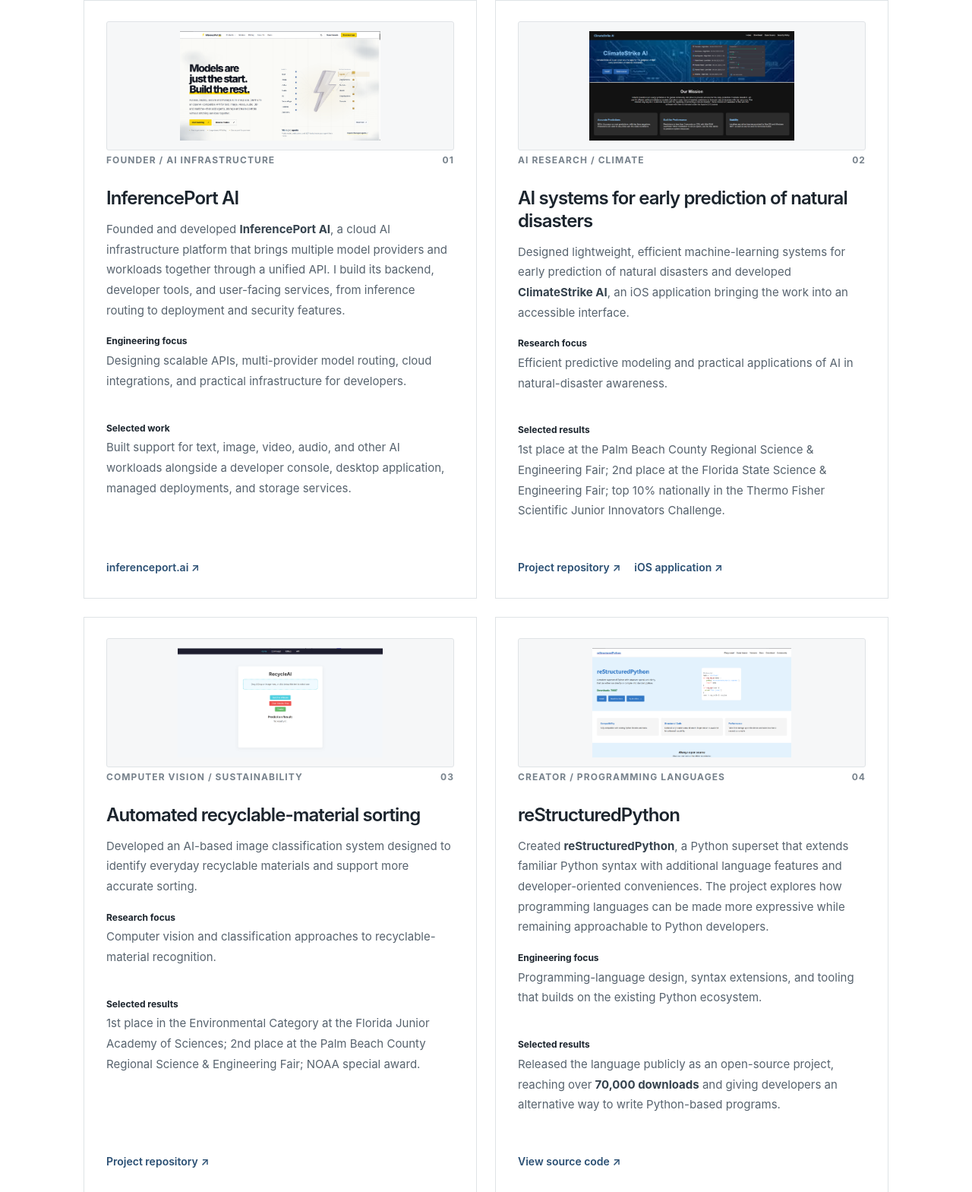
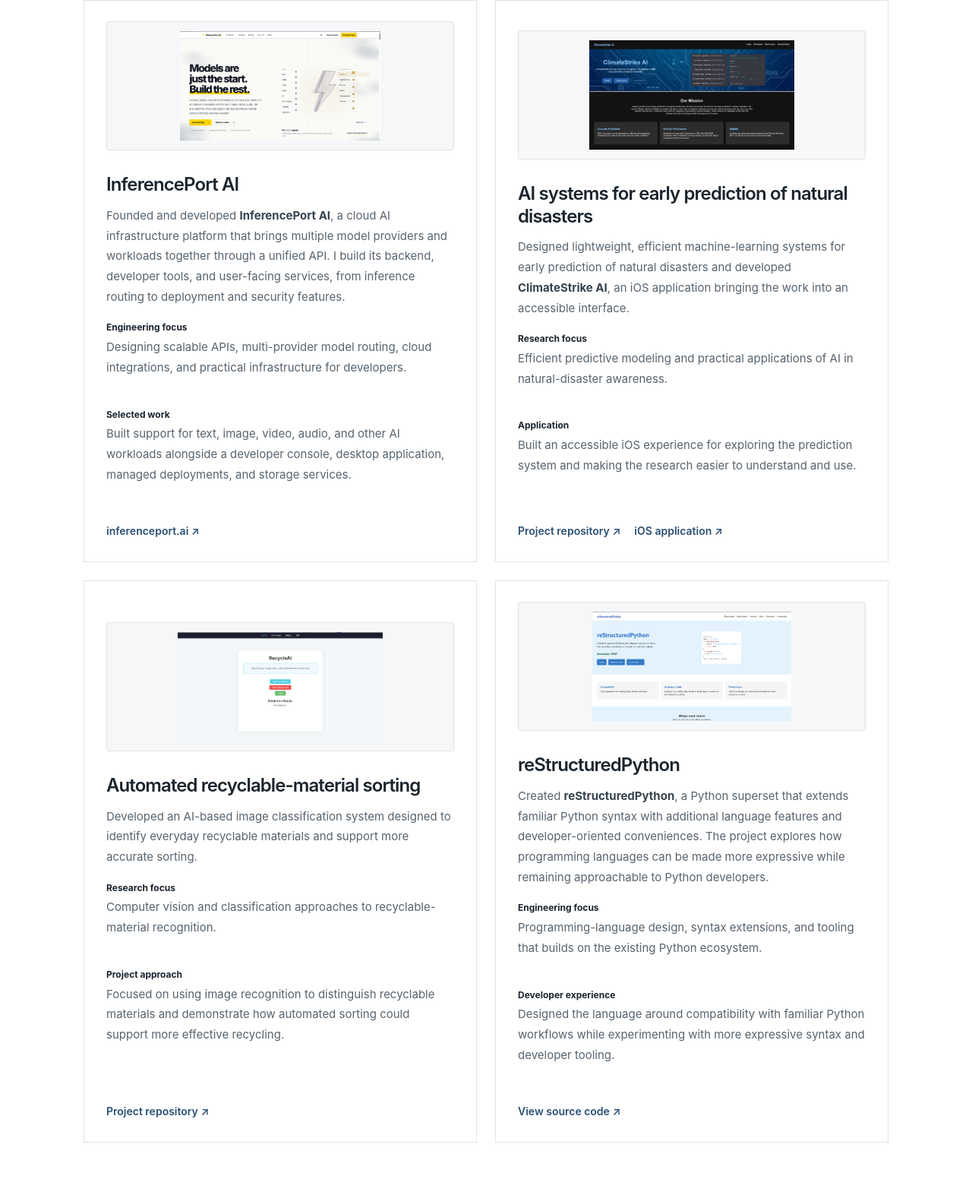
Before and after one commit to sharktide/rihaanmeher.com, a plain HTML site: page index.html in a window 1280 px wide. Shown: the part 849-2418 px from the top of the page at 76% size. Drawn offline with Linux system fonts and the light colour scheme; animation ran at ten frames a second.

Commit message:
Link project screenshots and replace awards repetition with project details

```diff
--- a/index.html
+++ b/index.html
@@ -77,7 +77,7 @@
 
       <div class="projects-grid">
         <article class="software-entry project-card">
-          <div class="project-card-media"><img src="Screenshot%202026-11-20%20142520.png" alt="InferencePort AI platform screenshot" loading="lazy" decoding="async"></div><div class="software-top"><span>FOUNDER / AI INFRASTRUCTURE</span><span>01</span></div>
+          <a class="project-card-media" href="https://inferenceport.ai" target="_blank" rel="noopener noreferrer" aria-label="Visit InferencePort AI website"><img src="Screenshot%202026-11-20%20142520.png" alt="InferencePort AI platform screenshot" loading="lazy" decoding="async"></a>
           <h3>InferencePort AI</h3>
           <p class="project-card-summary">Founded and developed <strong>InferencePort AI</strong>, a cloud AI infrastructure platform that brings multiple model providers and workloads together through a unified API. I build its backend, developer tools, and user-facing services, from inference routing to deployment and security features.</p>
           <div class="project-card-details">
@@ -86,31 +86,29 @@
           </div>
           <div class="project-card-links"><a href="https://inferenceport.ai" target="_blank" rel="noopener noreferrer">inferenceport.ai <span aria-hidden="true">↗</span></a></div></article>
         <article class="software-entry project-card">
-          <div class="project-card-media"><img src="Screenshot%202026-11-20%20142542.png" alt="ClimateStrike AI application screenshot" loading="lazy" decoding="async"></div>
-          <div class="software-top"><span>AI RESEARCH / CLIMATE</span><span>02</span></div>
+          <a class="project-card-media" href="https://climatestrikeai.vercel.app" target="_blank" rel="noopener noreferrer" aria-label="Visit ClimateStrike AI website"><img src="Screenshot%202026-11-20%20142542.png" alt="ClimateStrike AI application screenshot" loading="lazy" decoding="async"></a>
           <h3>AI systems for early prediction of natural disasters</h3>
           <p class="project-card-summary">Designed lightweight, efficient machine-learning systems for early prediction of natural disasters and developed <strong>ClimateStrike AI</strong>, an iOS application bringing the work into an accessible interface.</p>
           <div class="project-card-details"><div><h4>Research focus</h4><p>Efficient predictive modeling and practical applications of AI in natural-disaster awareness.</p></div>
-            <div><h4>Selected results</h4><p>1st place at the Palm Beach County Regional Science &amp; Engineering Fair; 2nd place at the Florida State Science &amp; Engineering Fair; top 10% nationally in the Thermo Fisher Scientific Junior Innovators Challenge.</p></div></div>
+            <div><h4>Application</h4><p>Built an accessible iOS experience for exploring the prediction system and making the research easier to understand and use.</p></div></div>
           <div class="project-card-links"><a href="https://github.com/sharktide/ClimateStrike-App" target="_blank" rel="noopener noreferrer">Project repository <span aria-hidden="true">↗</span></a>
             <a href="https://apps.apple.com/us/app/climatestrike-ai/id6755887336" target="_blank" rel="noopener noreferrer">iOS application <span aria-hidden="true">↗</span></a></div>
         </article>
         <article class="software-entry project-card">
-          <div class="project-card-media"><img src="Screenshot%202026-11-20%20142555.png" alt="RecycleSmart research screenshot" loading="lazy" decoding="async"></div>
-          <div class="software-top"><span>COMPUTER VISION / SUSTAINABILITY</span><span>03</span></div>
+          <a class="project-card-media" href="https://recyclesmart.vercel.app" target="_blank" rel="noopener noreferrer" aria-label="Visit RecycleSmart website"><img src="Screenshot%202026-11-20%20142555.png" alt="RecycleSmart research screenshot" loading="lazy" decoding="async"></a>
           <h3>Automated recyclable-material sorting</h3>
           <p class="project-card-summary">Developed an AI-based image classification system designed to identify everyday recyclable materials and support more accurate sorting.</p>
           <div class="project-card-details"><div><h4>Research focus</h4><p>Computer vision and classification approaches to recyclable-material recognition.</p></div>
-            <div><h4>Selected results</h4><p>1st place in the Environmental Category at the Florida Junior Academy of Sciences; 2nd place at the Palm Beach County Regional Science &amp; Engineering Fair; NOAA special award.</p></div></div>
+            <div><h4>Project approach</h4><p>Focused on using image recognition to distinguish recyclable materials and demonstrate how automated sorting could support more effective recycling.</p></div></div>
           <div class="project-card-links"><a href="https://github.com/sharktide/recyclebot" target="_blank" rel="noopener noreferrer">Project repository <span aria-hidden="true">↗</span></a></div>
         </article>
         <article class="software-entry project-card">
-          <div class="project-card-media"><img src="Screenshot%202026-11-20%20142629.png" alt="reStructuredPython project screenshot" loading="lazy" decoding="async"></div><div class="software-top"><span>CREATOR / PROGRAMMING LANGUAGES</span><span>04</span></div>
+          <a class="project-card-media" href="https://restructuredpython.rf.gd" target="_blank" rel="noopener noreferrer" aria-label="Visit reStructuredPython website"><img src="Screenshot%202026-11-20%20142629.png" alt="reStructuredPython project screenshot" loading="lazy" decoding="async"></a>
           <h3>reStructuredPython</h3>
           <p class="project-card-summary">Created <strong>reStructuredPython</strong>, a Python superset that extends familiar Python syntax with additional language features and developer-oriented conveniences. The project explores how programming languages can be made more expressive while remaining approachable to Python developers.</p>
           <div class="project-card-details">
             <div><h4>Engineering focus</h4><p>Programming-language design, syntax extensions, and tooling that builds on the existing Python ecosystem.</p></div>
-            <div><h4>Selected results</h4><p>Released the language publicly as an open-source project, reaching over <strong>70,000 downloads</strong> and giving developers an alternative way to write Python-based programs.</p></div>
+            <div><h4>Developer experience</h4><p>Designed the language around compatibility with familiar Python workflows while experimenting with more expressive syntax and developer tooling.</p></div>
           </div>
           <div class="project-card-links"><a href="https://github.com/sharktide/restructuredpython" target="_blank" rel="noopener noreferrer">View source code <span aria-hidden="true">↗</span></a></div></article>
       </div>
```
